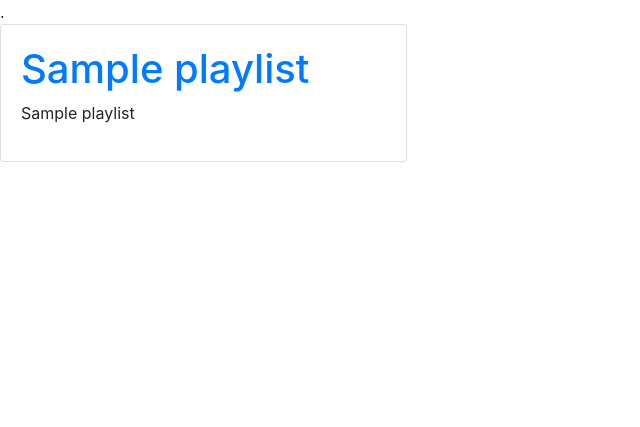
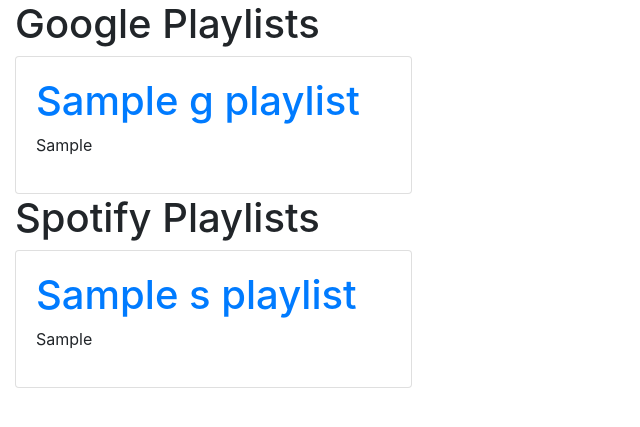
Before and after one commit to RyanKeys/playlist-converter, a Flask app: template templates/home/index.html in a window 1280 px wide. Shown: the part 56-483 px from the top of the page, without its empty margins (0-640 px from the left). Run offline with Flask 2, Linux system fonts and the light colour scheme; the template is opened without the code that fills it: most values are stand-ins (such as "Sample title", 1, 10 or a date in 2020); some libraries are stand-ins or nearby versions.

Commit message:
added google play api support

```diff
--- a/app.py
+++ b/app.py
@@ -3,12 +3,13 @@ from spotipy.oauth2 import SpotifyOAuth
 import env
 import os
 from flask import Flask, render_template, url_for
+import gmusic
 
 app = Flask(__name__)
+# spotipy init
 scope = "playlist-read-private"
-
-sp = spotipy.Spotify(auth_manager=SpotifyOAuth(scope=scope, client_id=env.CLIENT_ID,
-                                               client_secret=env.CLIENT_SECRET, cache_path=os.getcwd(), redirect_uri='http://localhost:8888/callback'))
+sp = spotipy.Spotify(auth_manager=SpotifyOAuth(scope=scope, client_id=env.S_CLIENT_ID,
+                                               client_secret=env.S_CLIENT_SECRET, cache_path=os.getcwd(), redirect_uri='http://localhost:8888/callback'))
 
 
 @app.route('/login')
@@ -18,11 +19,18 @@ def login():
 
 @app.route('/')
 def index():
-    playlists = sp.current_user_playlists()['items']
-    return render_template('home/index.html', playlists=playlists)
+    spotify_playlists = sp.current_user_playlists()['items']
+    google_playlists = gmusic.get_all_playlists()
+    return render_template('home/index.html', spotify_playlists=spotify_playlists, google_playlists=google_playlists)
 
 
-@app.route('/playlist/<playlist_id>')
-def playlist_detail_view(playlist_id):
+@app.route('/spotify_playlist/<playlist_id>')
+def spotify_playlist_detail_view(playlist_id):
     playlist = sp.playlist_tracks(playlist_id)['items']
-    return render_template('home/playlist-detail.html', playlist=playlist)
+    return render_template('home/spotify-playlist-detail.html', playlist=playlist)
+
+
+@app.route('/google_playlist/<playlist_id>')
+def google_playlist_detail_view(playlist_id):
+    playlist = gmusic.get_playlist_contents(playlist_id)
+    return render_template('home/google-playlist-detail.html', playlist=playlist)
--- a/templates/home/index.html
+++ b/templates/home/index.html
@@ -1,19 +1,45 @@
-{% extends 'base.html' %} {% block content %}.
+{% extends 'base.html' %} {% block content %} {% if google_playlists %}
+<div class="container-fluid">
+  <h1>Google Playlists</h1>
   <div class="row">
-  {% for playlist in playlists %}
-  <div class="col-sm-4">
+    {% for g_playlist in google_playlists %}
+    <div class="col-md-4">
       <div class="card">
         <div class="card-body">
           <h1>
             <a
-            href="{{url_for('playlist_detail_view',playlist_id=playlist['id'])}}"
-            >{{playlist['name']}}</a
+              href="{{url_for('google_playlist_detail_view',playlist_id=g_playlist['id'])}}"
+              >{{g_playlist['name']}}</a
             >
           </h1>
-        <p>{{playlist}}</p>
+          <p>{{g_playlist}}</p>
         </div>
       </div>
     </div>
-  {% endfor %} {% endblock %}
+    {% endfor %}
+  </div>
+</div>
+{% endif %}{% if spotify_playlists %}
+<div class="container-fluid">
+  <h1>Spotify Playlists</h1>
+  <div class="row">
+    {% for s_playlist in spotify_playlists %}
+    <div class="col-md-4">
+      <div class="card">
+        <div class="card-body">
+          <h1>
+            <a
+              href="{{url_for('spotify_playlist_detail_view',playlist_id=s_playlist['id'])}}"
+              >{{s_playlist['name']}}</a
+            >
+          </h1>
+          <p>{{s_playlist}}</p>
+        </div>
+      </div>
+    </div>
+
+    {% endfor %}
+  </div>
+  {% endif %} {% endblock %}
   <!--playlist['external_urls']['spotify']-->
 </div>
--- a/templates/home/playlist-detail.html
+++ b/templates/home/spotify-playlist-detail.html
@@ -4,8 +4,8 @@
   <div class="col-sm-4">
     <div class="card">
       <div class="card-body">
-        <h1>{{song['track']['name']}}</h1>
-        <h3>{{song['track']['artists'][0]['name']}}</h3>
+        <h1 class="card-title">{{song['track']['name']}}</h1>
+        <h3 class="card-title">{{song['track']['artists'][0]['name']}}</h3>
       </div>
     </div>
   </div>
```
Also changed, not shown: gmusic.py (added, +26 -0 lines), templates/home/google-playlist-detail.html (added, +14 -0 lines), 1 other file. Lines whose indentation alone changed are shown as unchanged.
